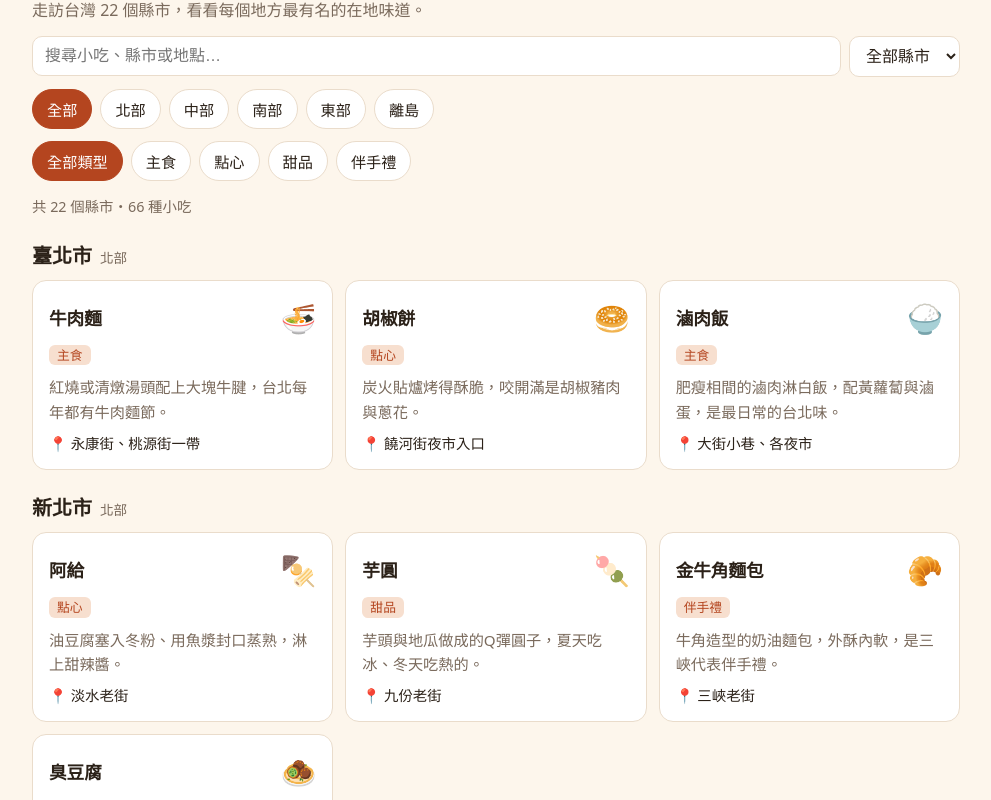
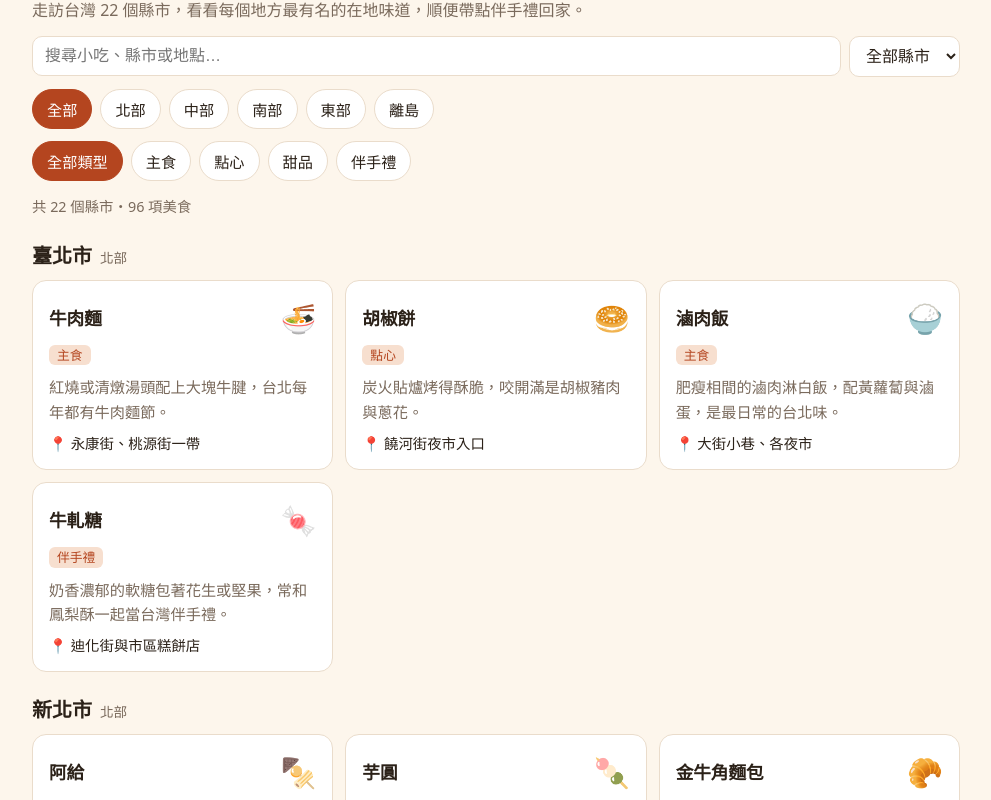
Before and after one commit to kk7731-design/hsin-lin, a plain HTML site: page food/index.html in a window 1280 px wide. Shown: the part 81-881 px from the top of the page, without its empty margins (144-1135 px from the left). Drawn offline with Linux system fonts and the light colour scheme.

Commit message:
各縣市新增 30 項伴手禮，22 縣市皆至少兩項伴手禮
Co-Authored-By: Claude Opus 5.5 <noreply@anthropic.com>
Claude-Session: https://claude.ai/code/session_01CihYXGv1yGD6p2zKsbP4mG

```diff
--- a/food/index.html
+++ b/food/index.html
@@ -4,7 +4,7 @@
   <meta charset="utf-8">
   <meta name="viewport" content="width=device-width, initial-scale=1">
   <meta name="theme-color" content="#b4451f">
-  <title>各縣市特色小吃</title>
+  <title>各縣市特色小吃與伴手禮</title>
   <style>
     :root {
       --bg: #fdf6ec; --card: #ffffff; --text: #2b2118; --muted: #7a6a5c;
@@ -47,8 +47,8 @@
 <body>
   <main>
     <header>
-      <h1>🍢 各縣市特色小吃</h1>
-      <p>走訪台灣 22 個縣市，看看每個地方最有名的在地味道。</p>
+      <h1>🍢 各縣市特色小吃與伴手禮</h1>
+      <p>走訪台灣 22 個縣市，看看每個地方最有名的在地味道，順便帶點伴手禮回家。</p>
     </header>
 
     <div class="toolbar">
@@ -142,7 +142,38 @@
       { county: "金門縣", name: "貢糖", emoji: "🥜", type: "伴手禮", desc: "花生與麥芽糖反覆捶打製成，香酥不黏牙。", where: "金城鎮" },
       { county: "金門縣", name: "廣東粥", emoji: "🥣", type: "主食", desc: "米粒熬到化開的綿密粥，加入豬肉、皮蛋與油條，是金門人的早餐。", where: "金城鎮" },
       { county: "連江縣", name: "繼光餅", emoji: "🥯", type: "點心", desc: "中間有洞的烤餅，相傳是戚繼光行軍的乾糧，夾蛋或肉吃。", where: "南竿" },
-      { county: "連江縣", name: "老酒麵線", emoji: "🍜", type: "主食", desc: "用馬祖老酒煮的麵線，加荷包蛋，暖身又香醇。", where: "南竿、北竿" }
+      { county: "連江縣", name: "老酒麵線", emoji: "🍜", type: "主食", desc: "用馬祖老酒煮的麵線，加荷包蛋，暖身又香醇。", where: "南竿、北竿" },
+      // ---- 伴手禮補充 ----
+      { county: "臺北市", name: "牛軋糖", emoji: "🍬", type: "伴手禮", desc: "奶香濃郁的軟糖包著花生或堅果，常和鳳梨酥一起當台灣伴手禮。", where: "迪化街與市區糕餅店" },
+      { county: "新北市", name: "坪林包種茶", emoji: "🍵", type: "伴手禮", desc: "輕發酵的清香烏龍茶，花香明顯，坪林老街還有茶業博物館。", where: "坪林老街" },
+      { county: "基隆市", name: "芋泥球", emoji: "🟣", type: "伴手禮", desc: "綿密芋泥裹上外皮烘烤，是基隆老字號糕餅的人氣品項。", where: "基隆廟口周邊" },
+      { county: "桃園市", name: "拉拉山水蜜桃", emoji: "🍑", type: "伴手禮", desc: "復興區高山種植，果肉多汁香甜，夏季限定。", where: "復興區拉拉山" },
+      { county: "新竹市", name: "竹塹餅", emoji: "🥮", type: "伴手禮", desc: "新竹古名竹塹，傳統大餅包冬瓜、肥肉與油蔥，甜鹹交織。", where: "城隍廟周邊糕餅店" },
+      { county: "新竹縣", name: "東方美人茶", emoji: "🍵", type: "伴手禮", desc: "茶葉被小綠葉蟬叮咬後產生蜜香，是北埔、峨眉的名茶。", where: "北埔、峨眉" },
+      { county: "新竹縣", name: "新埔柿餅", emoji: "🟠", type: "伴手禮", desc: "利用秋冬九降風曬製，外皮帶白霜、內裡軟Q。", where: "新埔鎮（秋冬產季）" },
+      { county: "宜蘭縣", name: "鴨賞", emoji: "🦆", type: "伴手禮", desc: "鴨肉醃漬後用甘蔗煙燻，鹹香有嚼勁，切片配蒜苗最對味。", where: "宜蘭市區、礁溪" },
+      { county: "宜蘭縣", name: "金棗", emoji: "🍊", type: "伴手禮", desc: "宜蘭特產的小柑橘，做成蜜餞或金棗糕，酸甜帶微苦。", where: "宜蘭市區" },
+      { county: "苗栗縣", name: "公館紅棗", emoji: "🔴", type: "伴手禮", desc: "公館是台灣主要紅棗產地，可買紅棗乾、紅棗酥或紅棗雞湯包。", where: "公館鄉" },
+      { county: "臺中市", name: "鳳梨酥", emoji: "🍍", type: "伴手禮", desc: "奶油酥皮包鳳梨餡，台中有許多知名糕餅店，是最受歡迎的台灣伴手禮。", where: "市區各糕餅店" },
+      { county: "臺中市", name: "大甲芋頭酥", emoji: "🟣", type: "伴手禮", desc: "層層酥皮包著芋泥與麻糬，大甲鎮瀾宮周邊的名產。", where: "大甲鎮瀾宮周邊" },
+      { county: "彰化縣", name: "鳳眼糕", emoji: "⬜", type: "伴手禮", desc: "糯米粉與糖做成的傳統糕點，入口即化，是鹿港古早味。", where: "鹿港老街" },
+      { county: "南投縣", name: "凍頂烏龍茶", emoji: "🍵", type: "伴手禮", desc: "鹿谷鄉凍頂山出產，焙火香氣濃郁，回甘明顯。", where: "鹿谷鄉" },
+      { county: "雲林縣", name: "古坑咖啡", emoji: "☕", type: "伴手禮", desc: "台灣咖啡的代表產地之一，可到華山咖啡街邊喝邊買豆。", where: "古坑鄉華山" },
+      { county: "嘉義縣", name: "阿里山高山茶", emoji: "🍵", type: "伴手禮", desc: "海拔千公尺以上種植，茶湯清香甘甜。", where: "阿里山鄉、梅山鄉" },
+      { county: "嘉義縣", name: "新港飴", emoji: "🍬", type: "伴手禮", desc: "麥芽糖加花生做成的軟糖，Q軟不黏牙，是新港老字號名產。", where: "新港奉天宮周邊" },
+      { county: "臺南市", name: "安平蝦餅", emoji: "🦐", type: "伴手禮", desc: "蝦仁與麵粉製成的薄片，酥脆有蝦香，是安平老街必買。", where: "安平老街" },
+      { county: "臺南市", name: "麻豆文旦", emoji: "🍐", type: "伴手禮", desc: "中秋節應景水果，果肉細緻多汁、酸甜適中。", where: "麻豆區（中秋前後）" },
+      { county: "高雄市", name: "旗山香蕉蛋糕", emoji: "🍌", type: "伴手禮", desc: "旗山曾是香蕉王國，香蕉蛋糕、香蕉冰都是在地特色。", where: "旗山老街" },
+      { county: "屏東縣", name: "萬丹紅豆", emoji: "🫘", type: "伴手禮", desc: "台灣紅豆主要產地，紅豆餅、紅豆湯都香甜綿密。", where: "萬丹鄉" },
+      { county: "屏東縣", name: "東港櫻花蝦", emoji: "🦐", type: "伴手禮", desc: "東港近海捕撈，曬乾後鮮香，可炒飯、煮湯。", where: "東港華僑市場" },
+      { county: "花蓮縣", name: "花蓮薯", emoji: "🍠", type: "伴手禮", desc: "外型像番薯但其實是內餡為地瓜泥或奶油的糕點，鬆軟香甜。", where: "花蓮市區" },
+      { county: "臺東縣", name: "池上米", emoji: "🌾", type: "伴手禮", desc: "花東縱谷好山好水孕育的米，米粒飽滿、冷了也好吃。", where: "池上鄉" },
+      { county: "澎湖縣", name: "花生酥", emoji: "🥜", type: "伴手禮", desc: "澎湖小粒花生磨碎壓製，香酥鬆脆。", where: "馬公市區" },
+      { county: "澎湖縣", name: "丁香魚", emoji: "🐟", type: "伴手禮", desc: "小魚乾炒花生或製成魚酥，鹹香下酒。", where: "馬公市區" },
+      { county: "金門縣", name: "金門高粱酒", emoji: "🍶", type: "伴手禮", desc: "金門最具代表性的特產，香氣濃烈。（未成年請勿飲酒）", where: "金城鎮、金寧鄉" },
+      { county: "金門縣", name: "手工麵線", emoji: "🍜", type: "伴手禮", desc: "日曬手工麵線，細長有嚼勁，耐煮不糊。", where: "金城鎮" },
+      { county: "連江縣", name: "馬祖老酒", emoji: "🍶", type: "伴手禮", desc: "糯米釀造的黃酒，可直接喝或用來入菜。（未成年請勿飲酒）", where: "南竿" },
+      { county: "連江縣", name: "魚麵", emoji: "🍜", type: "伴手禮", desc: "魚漿加地瓜粉製成的麵條，帶淡淡海味，煮湯最鮮。", where: "南竿、北竿" }
     ];
 
     const regionList = ["全部", "北部", "中部", "南部", "東部", "離島"];
@@ -216,7 +247,7 @@
         list.appendChild(block);
       });
       const n = new Set(shown.map(f => f.county)).size;
-      count.textContent = `共 ${n} 個縣市・${shown.length} 種小吃`;
+      count.textContent = `共 ${n} 個縣市・${shown.length} 項美食`;
       empty.hidden = shown.length > 0;
     }
 
```
Also changed, not shown: 1 other file.
